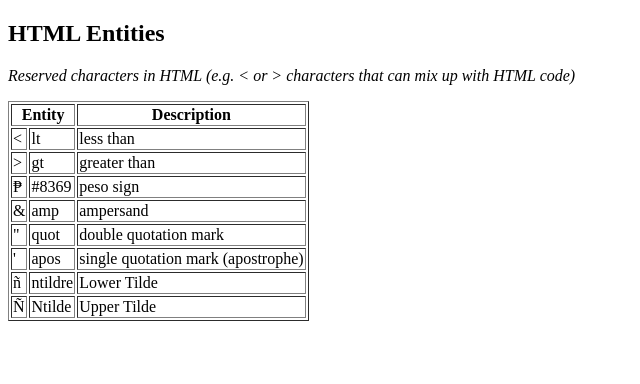
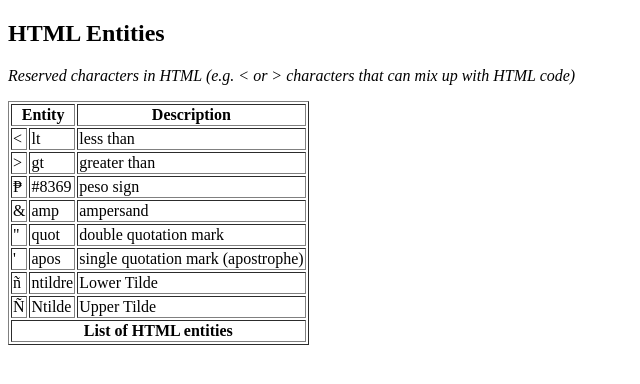
Before and after one commit to MineralWater321/s05-d1, a plain HTML site: page index.html in a window 1280 px wide. Shown: the whole page, without its empty margins (0-640 px from the left). Drawn offline with Linux system fonts and the light colour scheme.

Commit message:
Add table footer

```diff
--- a/index.html
+++ b/index.html
@@ -64,6 +64,12 @@
 				<td>Upper Tilde</td>
 			</tr>
 		</tbody>
+		<!-- tfoot is used to group table footer content -->
+		<tfoot>
+			<tr>
+				<th colspan="3">List of HTML entities</th>
+			</tr>
+		</tfoot>
 	</table>
 </body>
 </html>
```
